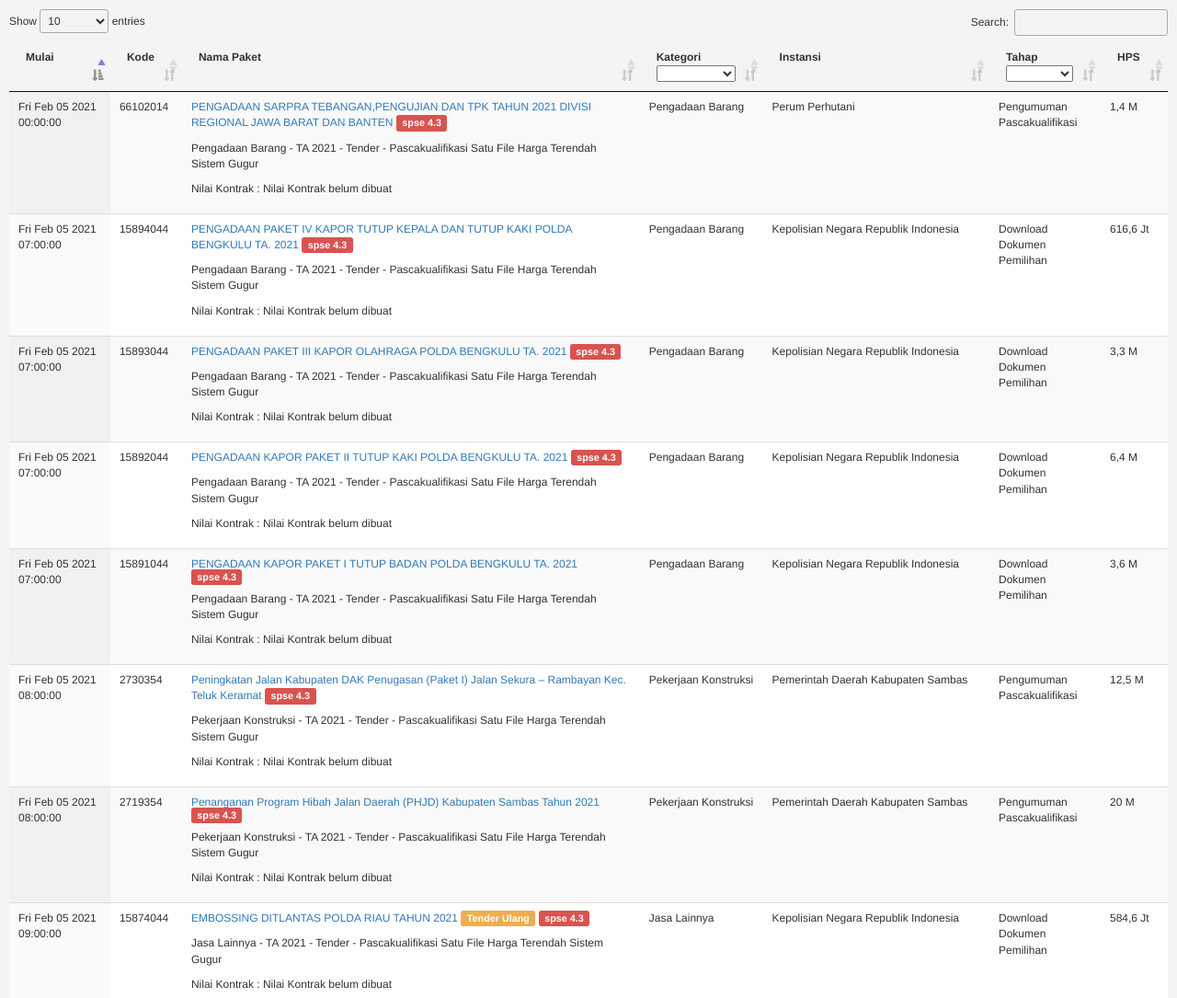
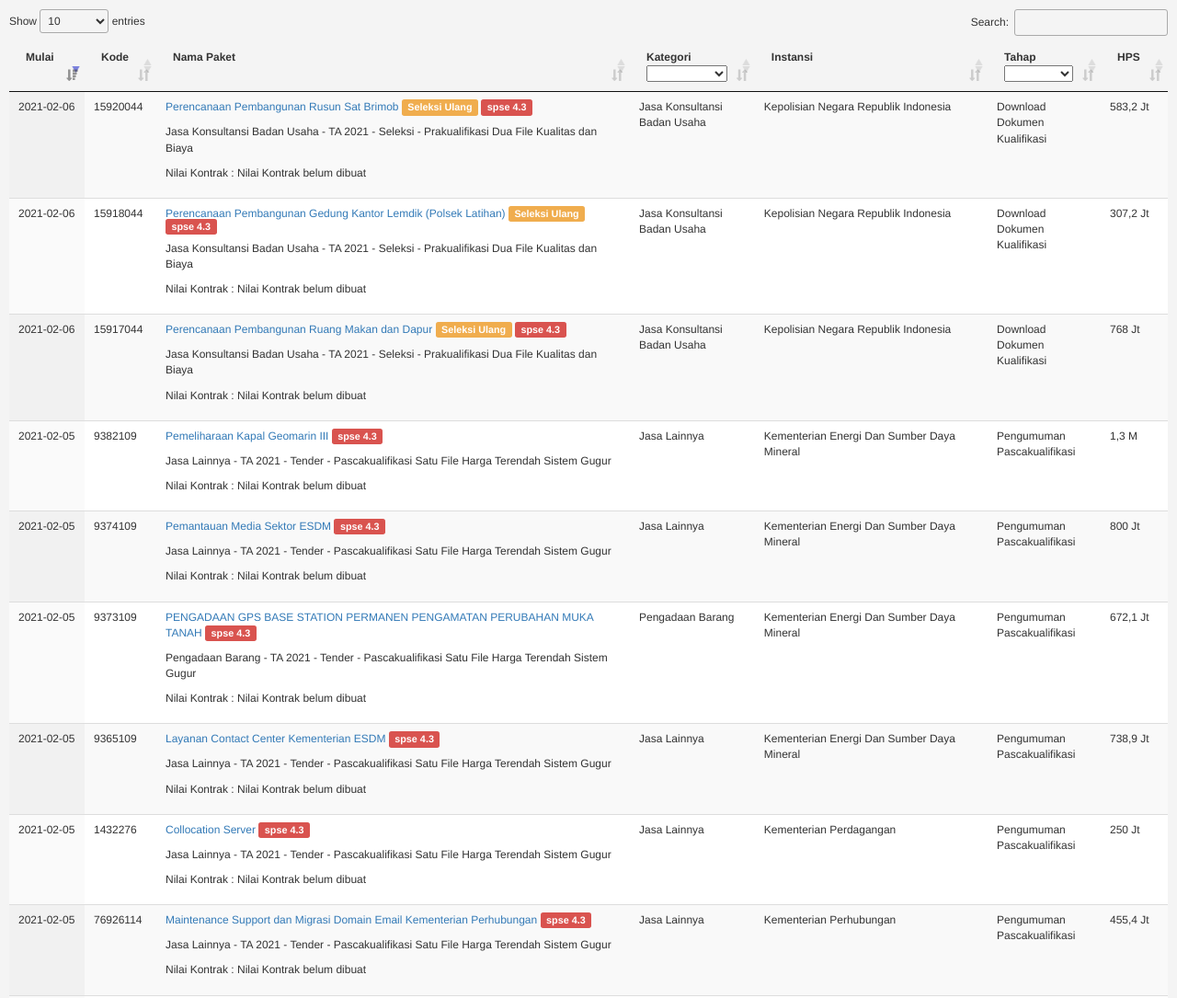
Before and after one commit to susantohenri/pengadaan.online, a plain HTML site: page index.html in a window 1280 px wide. Shown: the top 1085 px of the page at 92% size. Drawn offline with Linux system fonts and the light colour scheme.

Commit message:
fix date format

```diff
--- a/index.html
+++ b/index.html
@@ -7,6 +7,12 @@
     <link rel="stylesheet" type="text/css" href="public/bootstrap/css/bootstrap-datatables.min.css">
     <link rel="stylesheet" type="text/css" href="public/bootstrap/css/font-awesome.min.css">
     <link rel="stylesheet" type="text/css" href="public/css/application.css">
+    <style type="text/css">
+        table > tbody > tr > td:nth-child(1)
+        {
+            white-space: nowrap;
+        }
+    </style>
     <script type="text/javascript" src="public/js/jquery-3.5.1.js"></script>
     <script type="text/javascript" src="public/js/jquery.dataTables.min.js"></script>
     <script type="text/javascript">
@@ -16,11 +22,12 @@
                 "columnDefs": [
                     {
                         "render": function (data, type, row) {
-                            return new Date(data).toString().split(' GMT')[0]
+                            return new Date(data).toISOString().split('T')[0]
                         },
                         "targets": 0
                     },
                 ],
+                "order": [[ 0, "desc" ]],
                 "fixedHeader": true,
                 "initComplete": function () {
                     this.api().columns().every(function () {
```
